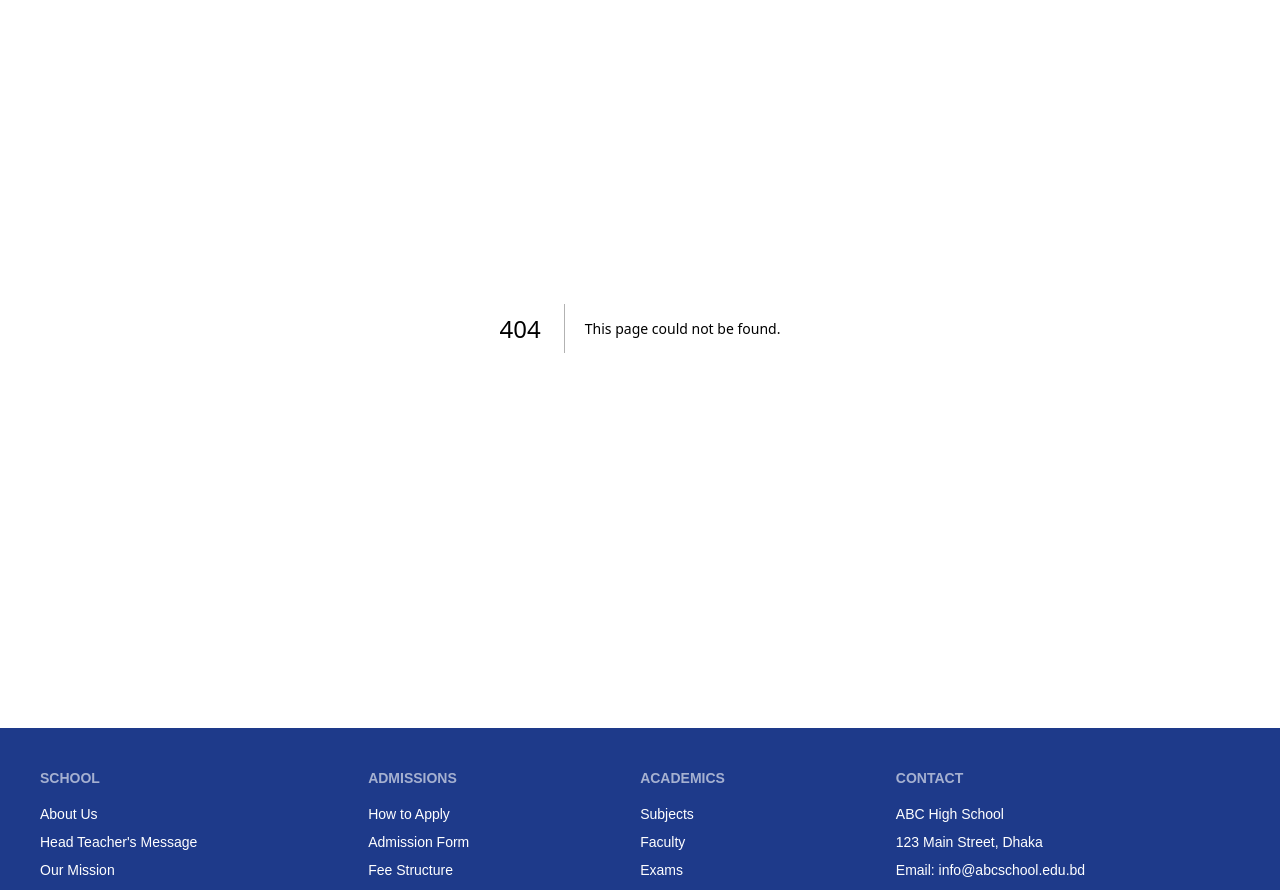
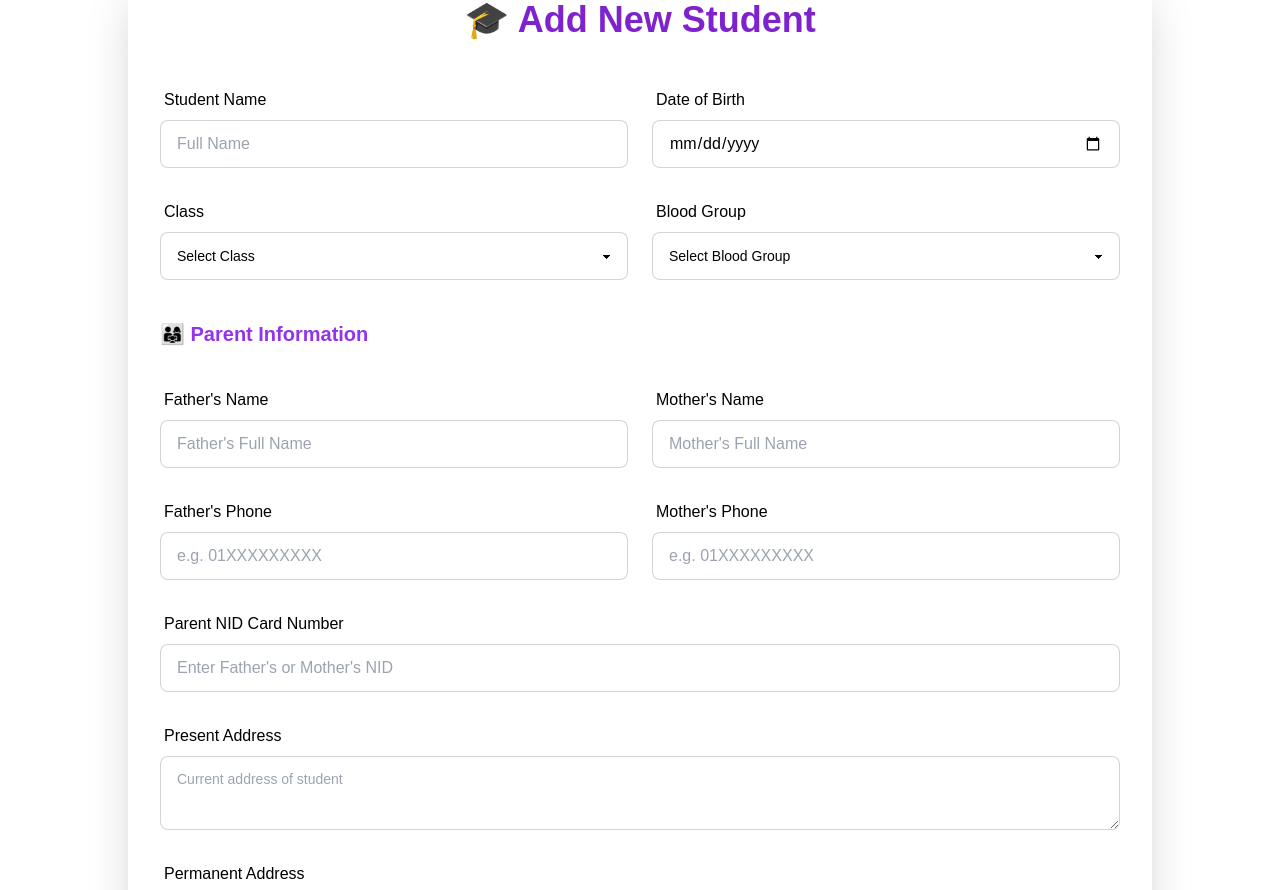
Before and after one commit to Fahmida-Faiza/school-college-demo, a Next.js app: page /dashboard/student in a window 1280 px wide. Before the commit this address had no page. Shown: the part 140-1030 px from the top of the page. Built offline with nearby package versions, Linux system fonts and the light colour scheme.

Commit message:
added student page

```diff
--- /dev/null
+++ b/src/app/dashboard/student/page.jsx
@@ -0,0 +1,109 @@
+import React from 'react';
+
+const AddStudentForm = () => {
+  return (
+    <div className="max-w-5xl mx-auto p-8 text-black shadow-2xl rounded-2xl mt-10 mb-32">
+      <h2 className="text-4xl font-bold text-center text-purple-700 mb-10">🎓 Add New Student</h2>
+
+      <form className="grid grid-cols-1 md:grid-cols-2 gap-6">
+
+        {/* Student Info */}
+        <div className="form-control">
+          <label className="label">Student Name</label>
+          <input type="text" placeholder="Full Name" className="input bg-white input-bordered" />
+        </div>
+
+        <div className="form-control">
+          <label className="label">Date of Birth</label>
+          <input type="date" className="input bg-white input-bordered" />
+        </div>
+
+        <div className="form-control">
+          <label className="label">Class</label>
+          <select className="select select-bordered bg-white">
+            <option disabled selected>Select Class</option>
+            <option>Class 1</option>
+            <option>Class 2</option>
+            <option>Class 3</option>
+            <option>Class 4</option>
+            <option>Class 5</option>
+            <option>Class 6</option>
+            <option>Class 7</option>
+            <option>Class 8</option>
+            <option>Class 9</option>
+            <option>Class 10</option>
+          </select>
+        </div>
+
+        <div className="form-control">
+          <label className="label">Blood Group</label>
+          <select className="select select-bordered bg-white">
+            <option disabled selected>Select Blood Group</option>
+            <option>A+</option>
+            <option>A-</option>
+            <option>B+</option>
+            <option>B-</option>
+            <option>O+</option>
+            <option>O-</option>
+            <option>AB+</option>
+            <option>AB-</option>
+          </select>
+        </div>
+
+        {/* Parent Info */}
+        <div className="md:col-span-2">
+          <h3 className="text-xl font-semibold text-purple-600 mt-4 mb-2 ">👨‍👩‍👧 Parent Information</h3>
+        </div>
+
+        <div className="form-control">
+          <label className="label">Father's Name</label>
+          <input type="text" placeholder="Father's Full Name" className="input  bg-white input-bordered" />
+        </div>
+
+        <div className="form-control">
+          <label className="label">Mother's Name</label>
+          <input type="text" placeholder="Mother's Full Name" className="input bg-white input-bordered" />
+        </div>
+
+        <div className="form-control">
+          <label className="label">Father's Phone</label>
+          <input type="tel" placeholder="e.g. 01XXXXXXXXX" className="input bg-white input-bordered" />
+        </div>
+
+        <div className="form-control">
+          <label className="label">Mother's Phone</label>
+          <input type="tel" placeholder="e.g. 01XXXXXXXXX" className="input bg-white input-bordered" />
+        </div>
+
+        <div className="form-control md:col-span-2">
+          <label className="label">Parent NID Card Number</label>
+          <input type="text" placeholder="Enter Father's or Mother's NID" className="input bg-white input-bordered" />
+        </div>
+
+        {/* Address Section */}
+        <div className="form-control md:col-span-2">
+          <label className="label">Present Address</label>
+          <textarea className="textarea  bg-white textarea-bordered" placeholder="Current address of student"></textarea>
+        </div>
+
+        <div className="form-control md:col-span-2">
+          <label className="label">Permanent Address</label>
+          <textarea className="textarea  bg-white textarea-bordered" placeholder="Permanent address of student"></textarea>
+        </div>
+
+        {/* Photo Upload */}
+        <div className="form-control md:col-span-2">
+          <label className="label">Student Photo</label>
+          <input type="file" className="file-input file-input-bordered  bg-white w-full" />
+        </div>
+
+        {/* Submit Button */}
+        <div className="form-control md:col-span-2 mt-4">
+          <button className="btn btn-primary w-full">Add Student</button>
+        </div>
+      </form>
+    </div>
+  );
+};
+
+export default AddStudentForm;
--- a/src/app/dashboard/teacher/page.jsx
+++ b/src/app/dashboard/teacher/page.jsx
@@ -1,9 +1,87 @@
-import React from 'react'
+import React from 'react';
 
-function Teacher() {
+const AddTeacherForm = () => {
   return (
-    <div>Teacher</div>
-  )
-}
+    <div className="max-w-4xl mx-auto p-6  shadow-lg rounded-xl mt-10 bg-teal-100 mb-32">
+      <h2 className="text-3xl font-bold mb-6 text-center text-blue-700">Add Teacher</h2>
 
-export default Teacher
+      <form className="grid grid-cols-1 md:grid-cols-2 gap-6 text-black">
+        <div className="form-control">
+          <label className="label">Name</label>
+          <input type="text" placeholder="Full Name" className="input bg-white input-bordered" />
+        </div>
+
+        <div className="form-control">
+          <label className="label">Father's Name</label>
+          <input type="text" placeholder="Father's Name" className="input bg-white input-bordered" />
+        </div>
+
+        <div className="form-control">
+          <label className="label">Mother's Name</label>
+          <input type="text" placeholder="Mother's Name" className="input bg-white input-bordered" />
+        </div>
+
+        <div className="form-control">
+          <label className="label ">Date of Birth</label>
+          <input type="date" className="input bg-white input-bordered" />
+        </div>
+
+        <div className="form-control">
+          <label className="label">Educational Qualification</label>
+          <input type="text" placeholder="e.g. B.Sc, M.A" className="input bg-white input-bordered" />
+        </div>
+
+        <div className="form-control">
+          <label className="label">Email</label>
+          <input type="email" placeholder="Email Address" className="input bg-white input-bordered" />
+        </div>
+
+        <div className="form-control">
+          <label className="label">Phone Number</label>
+          <input type="tel" placeholder="Phone Number" className="input bg-white input-bordered" />
+        </div>
+
+        <div className="form-control">
+          <label className="label">Blood Group</label>
+          <select className="select bg-white select-bordered">
+            <option disabled selected>Select</option>
+            <option>A+</option>
+            <option>A-</option>
+            <option>B+</option>
+            <option>B-</option>
+            <option>O+</option>
+            <option>O-</option>
+            <option>AB+</option>
+            <option>AB-</option>
+          </select>
+        </div>
+
+        <div className="form-control md:col-span-2">
+          <label className="label">Present Address</label>
+          <textarea className="textarea bg-white textarea-bordered" placeholder="Current Address"></textarea>
+        </div>
+
+        <div className="form-control md:col-span-2">
+          <label className="label">Permanent Address</label>
+          <textarea className="textarea bg-white textarea-bordered" placeholder="Permanent Address"></textarea>
+        </div>
+
+        <div className="form-control">
+          <label className="label">NID Card Number</label>
+          <input type="text" placeholder="NID Number" className="input bg-white input-bordered" />
+        </div>
+
+        <div className="form-control">
+          <label className="label">Photo</label>
+          <input type="file" className="file-input bg-white file-input-bordered w-full" />
+        </div>
+
+        <div className="form-control md:col-span-2 mt-4">
+          <button className="btn btn-info w-full">Add Teacher</button>
+        </div>
+      </form>
+    </div>
+  );
+};
+
+export default AddTeacherForm;
```
